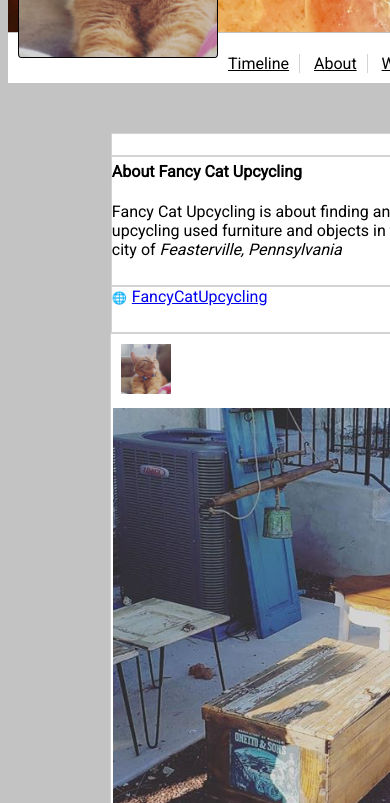
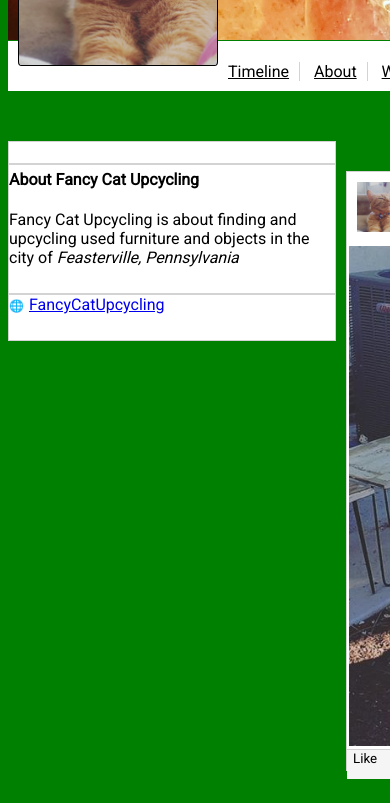
Before and after one commit to xanthonyalvarezx/social-mockup, a plain HTML site: page index.html in a window 390 px wide. Shown: the part 289-1092 px from the top of the page. After the commit the page ends 1068 px from the top, so only its background shows below. Drawn offline with Linux system fonts and the light colour scheme.

Commit message:
added some responsiveness under 1100px

```diff
--- a/index.html
+++ b/index.html
@@ -57,7 +57,7 @@
 
 
     <div class="feedbox box2">
-        <div class="bx2photo"><img src="./assets/fancycat2.jpg" alt="photo of a cat in a bowtie" width="50px"></div>
+        <div class="bx2photo"><img src="./assets/fancycat2.jpg" alt="photo of a cat in a bowtie" width="50px"> <span>Fancy Cat Upcycling added a photo</span></div>
 
         <div class="bx2main"><img src="./assets/fancycat.jpg" alt=" photo of upcycled furniture" width="506px"
                 height="500px"></div>
--- a/style.css
+++ b/style.css
@@ -10,7 +10,14 @@
 body {
     background-color: rgb(196, 195, 195);
 }
-
+@media (max-width: 1100px){
+    body{
+        position: sticky;
+        display: block;
+        float: left;
+        background-color: green;
+    }
+}
 
 header {
 
@@ -21,6 +28,16 @@ header {
     background-image: url("./assets/fancycat3.jpg");
     background-size: cover;
     background-repeat: no-repeat;
+}
+
+@media (max-width:900px){
+    header{
+
+
+        position: sticky;
+
+
+    }
 }
 
 ul,
@@ -221,7 +238,13 @@ p.envelope {
     height: 200px;
     margin-right: 10px
 }
+@media (max-width:1100px){
+    .box1 {
+        position:static;
 
+
+    }
+}
 
 .box2 {
     position: relative;
@@ -231,6 +254,13 @@ p.envelope {
     height: 600px;
     margin-left: none;
     border: 1px solid lightgray;
+}
+@media (max-width:1100px){
+    .box2 {
+        position:static;
+
+
+    }
 }
 
 
@@ -253,6 +283,16 @@ p.envelope {
 
     border: 10px solid white;
     border-radius: 2%;
+    float: left;
+}
+
+.bx2photo span{
+    position: relative;
+    bottom: 25px;
+    left: 5px ;
+    font-size: 16px;
+    color: #215e9c;
+
 }
 
 .bx2btns {
```
